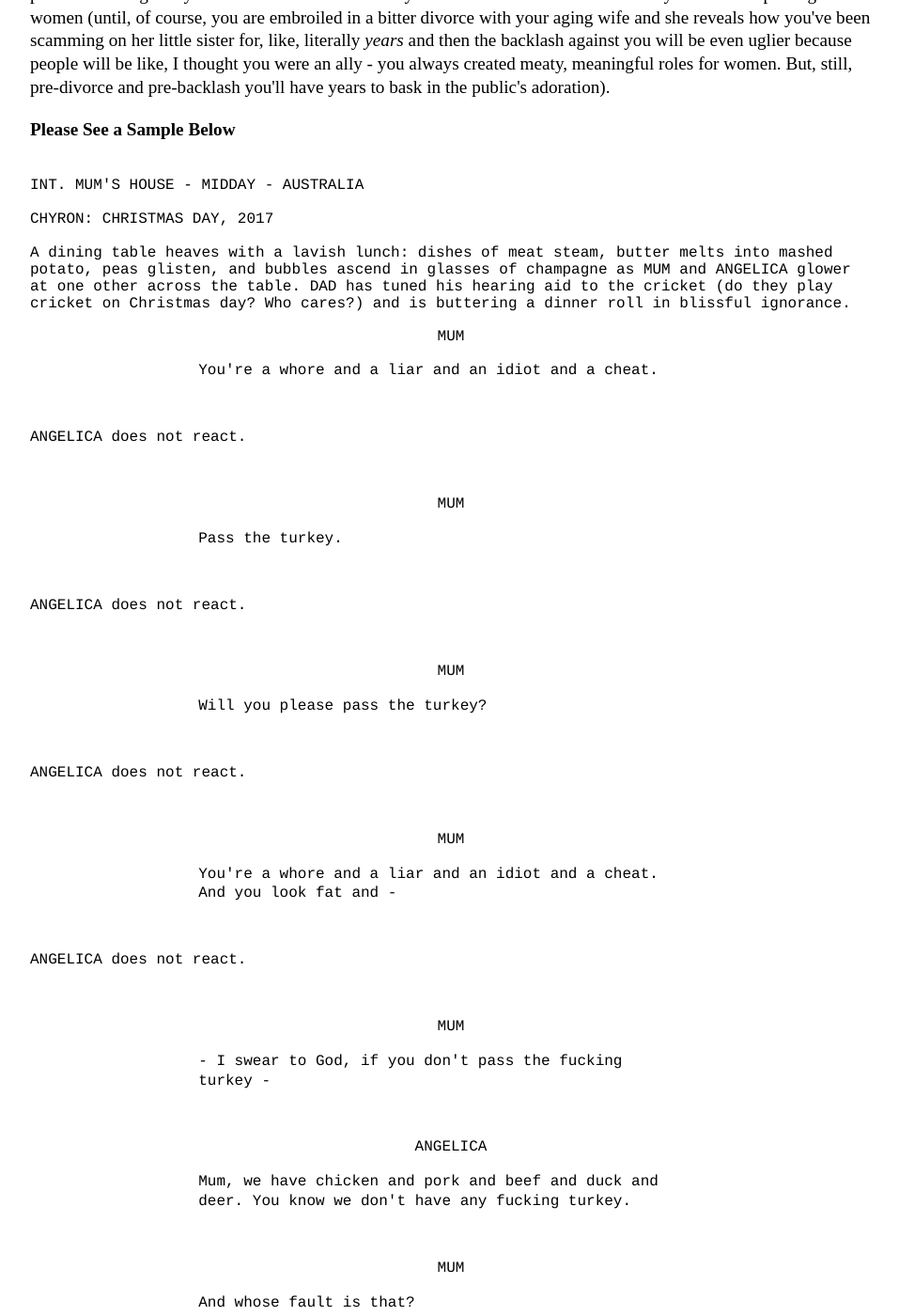
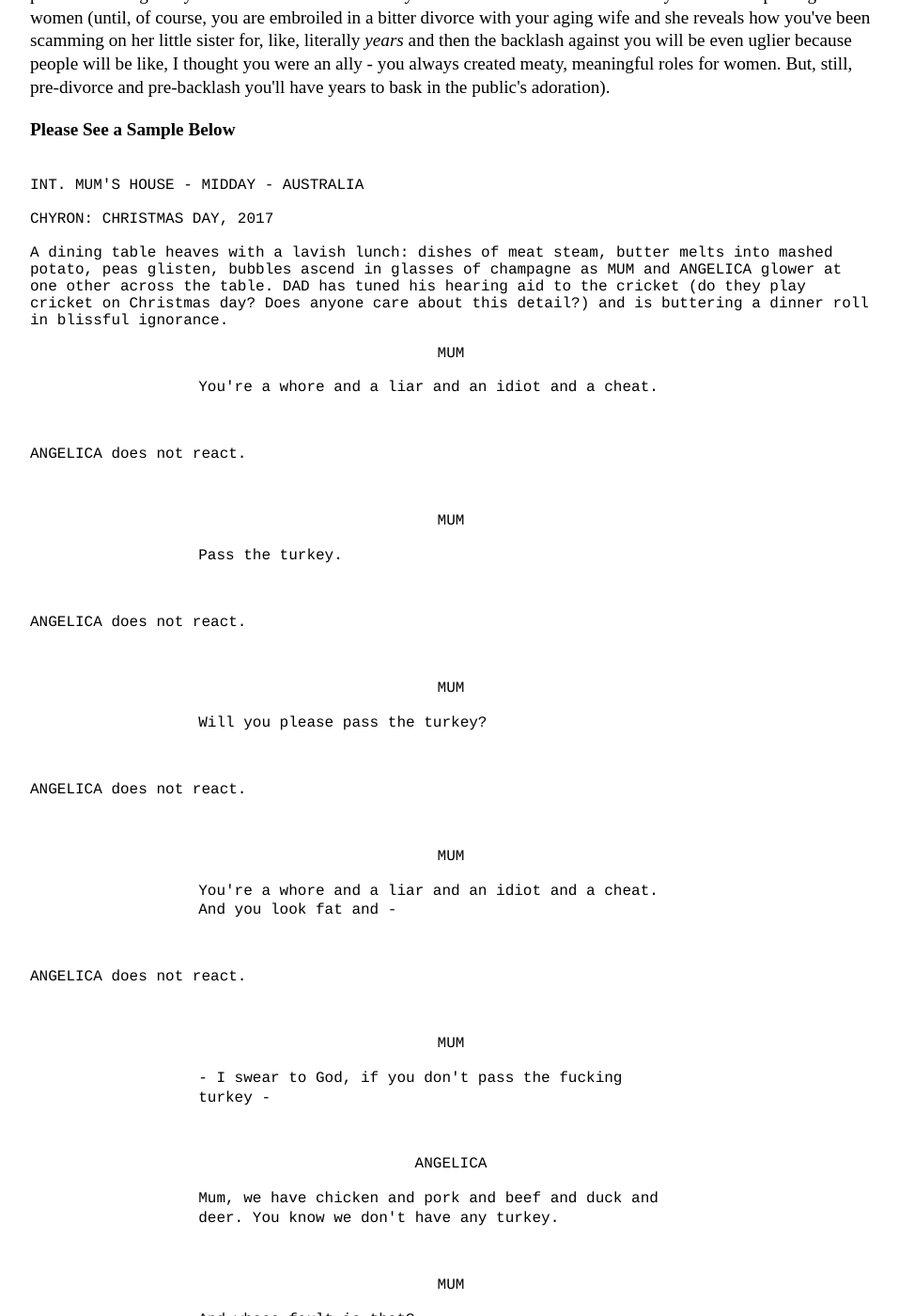
Before and after one commit to Pinelife/pinelife.github.io, a Jekyll site: the page schemes/index.html, which Jekyll copies as it is, in a window 1280 px wide and 1400 px high, scrolled down 472 px. Shown: the whole window at 94% size, without its empty margins (160-1117 px from the left). Built offline with Jekyll 4.4.1, drawn with Linux system fonts in a browser that asks for light colours.

Commit message:
Update index.html

```diff
--- a/schemes/index.html
+++ b/schemes/index.html
@@ -43,9 +43,9 @@
 				CHYRON: CHRISTMAS DAY, 2017<br/>
 				<br/>
 				A dining table heaves with a lavish lunch: dishes of meat steam, butter melts into mashed potato,
-				peas glisten, and bubbles ascend in glasses of champagne as MUM and ANGELICA glower at one other
+				peas glisten, bubbles ascend in glasses of champagne as MUM and ANGELICA glower at one other
 				across the table. DAD has tuned his hearing aid to the cricket (do they play cricket on Christmas day?
-				Who cares?) and is buttering a dinner roll in blissful ignorance.
+				Does anyone care about this detail?) and is buttering a dinner roll in blissful ignorance.
 			</p>
 				<p style="text-align:center" class="indented">
 				MUM
@@ -94,7 +94,7 @@
 				ANGELICA
 			</p>
 			<p class="script2">
-				Mum, we have chicken and pork and beef and duck and deer. You know we don't have any fucking turkey.
+				Mum, we have chicken and pork and beef and duck and deer. You know we don't have any turkey.
 			</p>
 			<br/>
 			<p style="text-align:center" class="indented">
```
